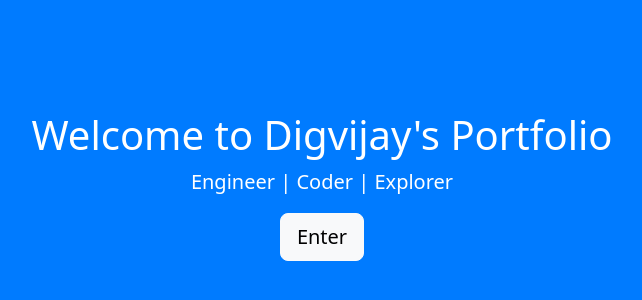
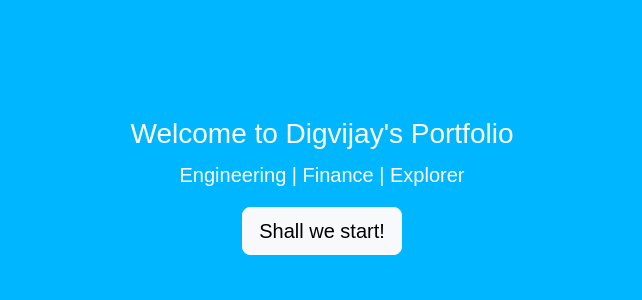
Before and after one commit to digvijay-y/portfolio, a plain HTML site: page index.html in a window 1280 px wide. Shown: the part 214-514 px from the top of the page, without its empty margins (318-960 px from the left). Drawn offline with nearby package versions, Linux system fonts and the light colour scheme; a small style sheet from the web is missing.

Commit message:
Your commit message

```diff
--- a/index.html
+++ b/index.html
@@ -13,7 +13,7 @@
             display: flex;
             justify-content: center;
             align-items: center;
-            background-color: #007bff;
+            background-color: #00b7ff;
             color: white;
             text-align: center;
         }
@@ -23,11 +23,13 @@
     </style>
 </head>
 <body>
+    <link rel="stylesheet" href="styles.css">
+
     <div id="home">
         <div>
-            <h1>Welcome to Digvijay's Portfolio</h1>
-            <p class="lead">Engineer | Coder | Explorer</p>
-            <button class="btn btn-light btn-lg" onclick="enterSite()">Enter</button>
+            <h3>Welcome to Digvijay's Portfolio</h3>
+            <p class="lead">Engineering | Finance | Explorer </p>
+            <button class="btn btn-light btn-lg" onclick="enterSite()">Shall we start!</button>
         </div>
     </div>
 
```
